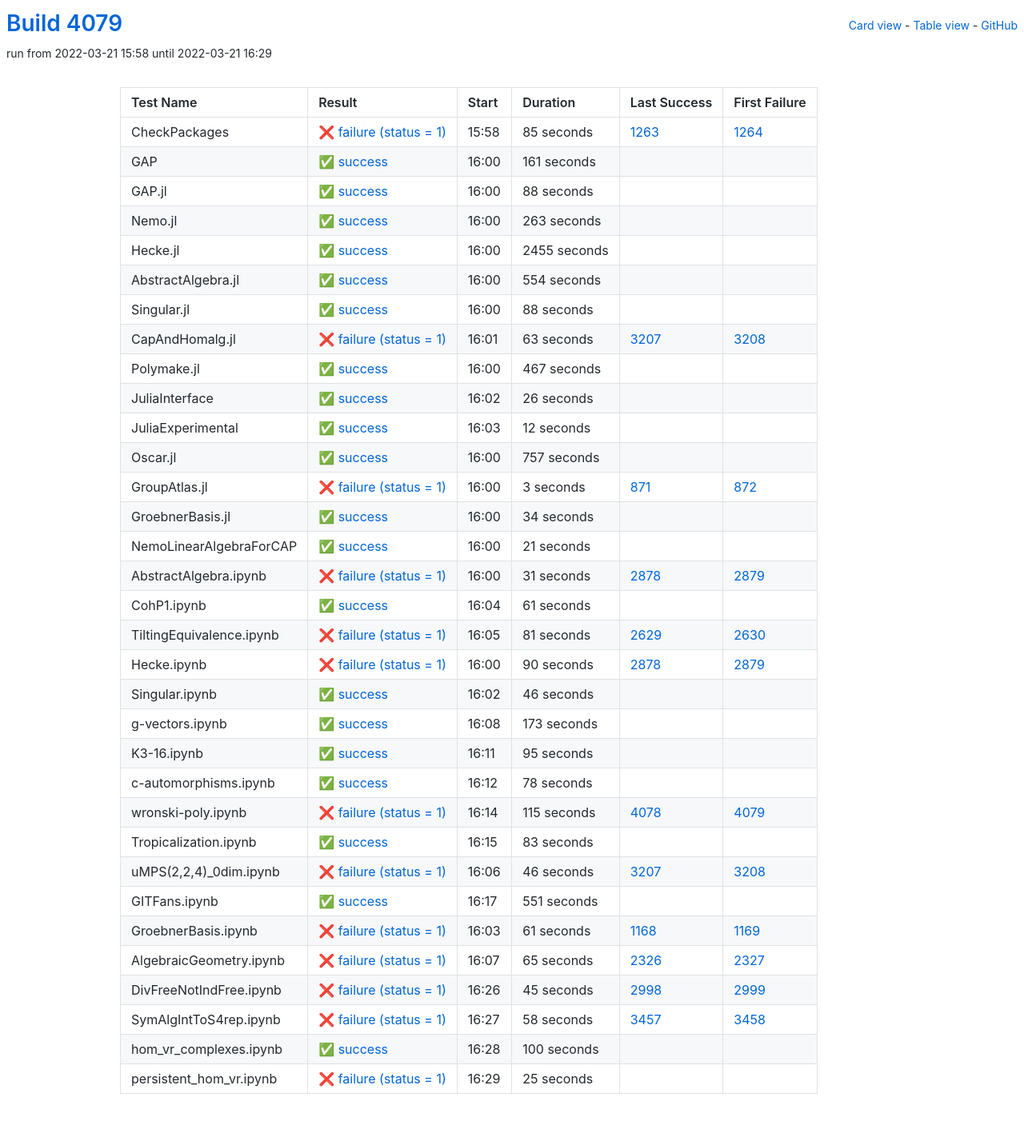
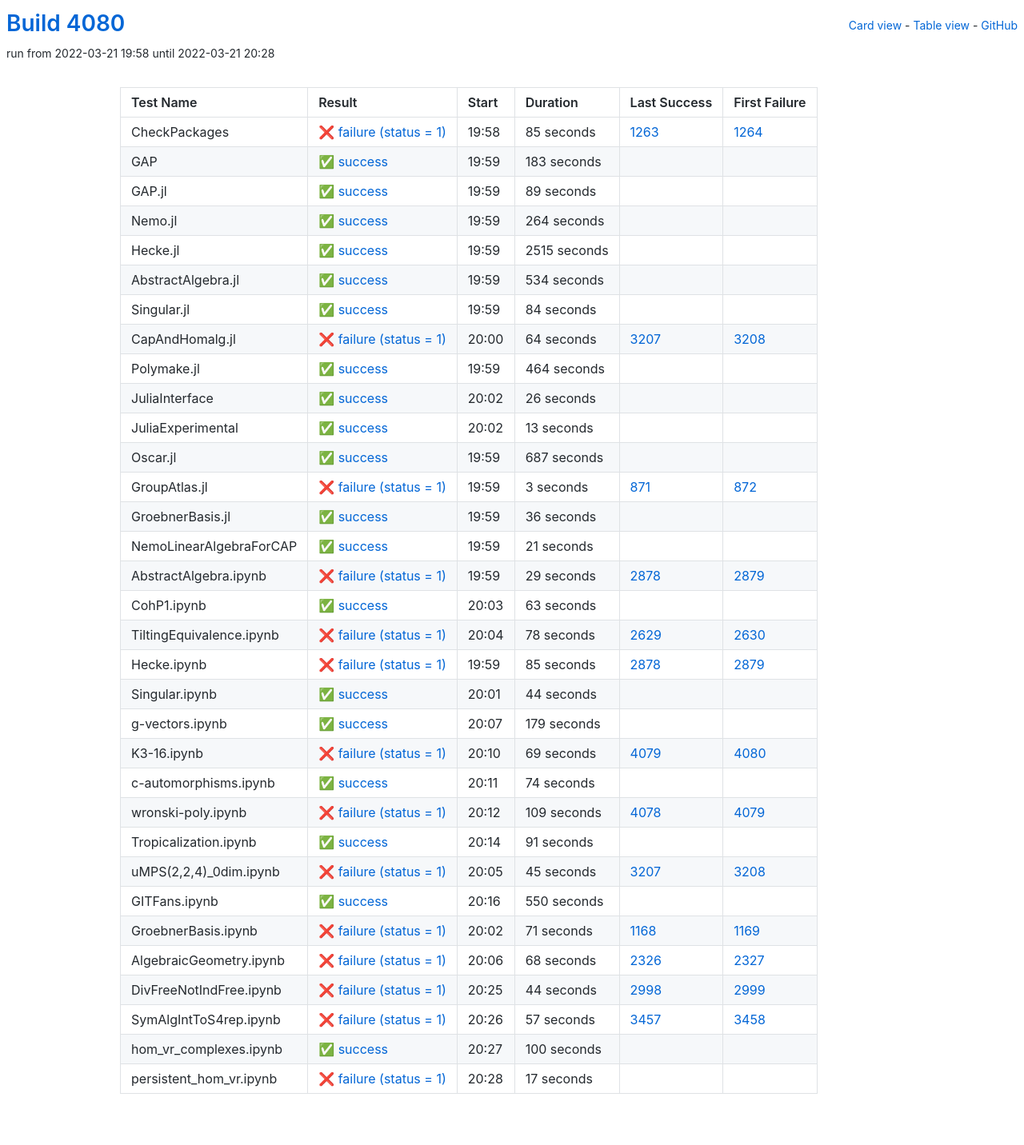
Before and after one commit to oscar-system/oscar-ci-status-stable, a Jekyll site: the page built from table.html, in a window 1280 px wide. Shown: the whole page at 80% size. Built offline with Jekyll 4.4.1, drawn with Linux system fonts in a browser that asks for light colours.

Commit message:
Build #4080

```diff
--- a/_data/ci.yml
+++ b/_data/ci.yml
@@ -1,6 +1,6 @@
 ---
-build: 4079
-build_url: https://oscarci.mathematik.uni-kl.de/job/oscar-stable/4079/
+build: 4080
+build_url: https://oscarci.mathematik.uni-kl.de/job/oscar-stable/4080/
 job: oscar-stable
 organization: oscar-system
 repo: oscar-ci-status-stable
@@ -8,8 +8,8 @@ repourl: https://github.com/oscar-system/oscar-ci-status-stable
 tests:
 - name: CheckPackages
   id: checkpackages
-  log: https://oscarci.mathematik.uni-kl.de/job/oscar-stable/4079/artifact/logs/build-4079/CheckPackages.log
-  start: 2022-03-21 15:58
+  log: https://oscarci.mathematik.uni-kl.de/job/oscar-stable/4080/artifact/logs/build-4080/CheckPackages.log
+  start: 2022-03-21 19:58
   success: false
   exitcode: 1
   status: failure
@@ -20,104 +20,104 @@ tests:
   first_failure_url: https://oscarci.mathematik.uni-kl.de/job/oscar-stable/1264/
 - name: GAP
   id: gap
-  log: https://oscarci.mathematik.uni-kl.de/job/oscar-stable/4079/artifact/logs/build-4079/GAP.log
-  start: 2022-03-21 16:00
+  log: https://oscarci.mathematik.uni-kl.de/job/oscar-stable/4080/artifact/logs/build-4080/GAP.log
+  start: 2022-03-21 19:59
   success: true
   exitcode: 0
   status: success
-  duration: 161
+  duration: 183
   last_success: false
   last_success_url:
   first_failure: false
   first_failure_url:
 - name: GAP.jl
   id: gap-jl
-  log: https://oscarci.mathematik.uni-kl.de/job/oscar-stable/4079/artifact/logs/build-4079/GAP.jl.log
-  start: 2022-03-21 16:00
+  log: https://oscarci.mathematik.uni-kl.de/job/oscar-stable/4080/artifact/logs/build-4080/GAP.jl.log
+  start: 2022-03-21 19:59
   success: true
   exitcode: 0
   status: success
-  duration: 88
+  duration: 89
   last_success: false
   last_success_url:
   first_failure: false
   first_failure_url:
 - name: Nemo.jl
   id: nemo-jl
-  log: https://oscarci.mathematik.uni-kl.de/job/oscar-stable/4079/artifact/logs/build-4079/Nemo.jl.log
-  start: 2022-03-21 16:00
+  log: https://oscarci.mathematik.uni-kl.de/job/oscar-stable/4080/artifact/logs/build-4080/Nemo.jl.log
+  start: 2022-03-21 19:59
   success: true
   exitcode: 0
   status: success
-  duration: 263
+  duration: 264
   last_success: false
   last_success_url:
   first_failure: false
   first_failure_url:
 - name: Hecke.jl
   id: hecke-jl
-  log: https://oscarci.mathematik.uni-kl.de/job/oscar-stable/4079/artifact/logs/build-4079/Hecke.jl.log
-  start: 2022-03-21 16:00
+  log: https://oscarci.mathematik.uni-kl.de/job/oscar-stable/4080/artifact/logs/build-4080/Hecke.jl.log
+  start: 2022-03-21 19:59
   success: true
   exitcode: 0
   status: success
-  duration: 2455
+  duration: 2515
   last_success: false
   last_success_url:
   first_failure: false
   first_failure_url:
 - name: AbstractAlgebra.jl
   id: abstractalgebra-jl
-  log: https://oscarci.mathematik.uni-kl.de/job/oscar-stable/4079/artifact/logs/build-4079/AbstractAlgebra.jl.log
-  start: 2022-03-21 16:00
+  log: https://oscarci.mathematik.uni-kl.de/job/oscar-stable/4080/artifact/logs/build-4080/AbstractAlgebra.jl.log
+  start: 2022-03-21 19:59
   success: true
   exitcode: 0
   status: success
-  duration: 554
+  duration: 534
   last_success: false
   last_success_url:
   first_failure: false
   first_failure_url:
 - name: Singular.jl
   id: singular-jl
-  log: https://oscarci.mathematik.uni-kl.de/job/oscar-stable/4079/artifact/logs/build-4079/Singular.jl.log
-  start: 2022-03-21 16:00
+  log: https://oscarci.mathematik.uni-kl.de/job/oscar-stable/4080/artifact/logs/build-4080/Singular.jl.log
+  start: 2022-03-21 19:59
   success: true
   exitcode: 0
   status: success
-  duration: 88
+  duration: 84
   last_success: false
   last_success_url:
   first_failure: false
   first_failure_url:
 - name: CapAndHomalg.jl
   id: capandhomalg-jl
-  log: https://oscarci.mathematik.uni-kl.de/job/oscar-stable/4079/artifact/logs/build-4079/CapAndHomalg.jl.log
-  start: 2022-03-21 16:01
+  log: https://oscarci.mathematik.uni-kl.de/job/oscar-stable/4080/artifact/logs/build-4080/CapAndHomalg.jl.log
+  start: 2022-03-21 20:00
   success: false
   exitcode: 1
   status: failure
-  duration: 63
+  duration: 64
   last_success: 3207
   last_success_url: https://oscarci.mathematik.uni-kl.de/job/oscar-stable/3207/
   first_failure: 3208
   first_failure_url: https://oscarci.mathematik.uni-kl.de/job/oscar-stable/3208/
 - name: Polymake.jl
   id: polymake-jl
-  log: https://oscarci.mathematik.uni-kl.de/job/oscar-stable/4079/artifact/logs/build-4079/Polymake.jl.log
-  start: 2022-03-21 16:00
+  log: https://oscarci.mathematik.uni-kl.de/job/oscar-stable/4080/artifact/logs/build-4080/Polymake.jl.log
+  start: 2022-03-21 19:59
   success: true
   exitcode: 0
   status: success
-  duration: 467
+  duration: 464
   last_success: false
   last_success_url:
   first_failure: false
   first_failure_url:
 - name: JuliaInterface
   id: juliainterface
-  log: https://oscarci.mathematik.uni-kl.de/job/oscar-stable/4079/artifact/logs/build-4079/JuliaInterface.log
-  start: 2022-03-21 16:02
+  log: https://oscarci.mathematik.uni-kl.de/job/oscar-stable/4080/artifact/logs/build-4080/JuliaInterface.log
+  start: 2022-03-21 20:02
   success: true
   exitcode: 0
   status: success
@@ -128,32 +128,32 @@ tests:
   first_failure_url:
 - name: JuliaExperimental
   id: juliaexperimental
-  log: https://oscarci.mathematik.uni-kl.de/job/oscar-stable/4079/artifact/logs/build-4079/JuliaExperimental.log
-  start: 2022-03-21 16:03
+  log: https://oscarci.mathematik.uni-kl.de/job/oscar-stable/4080/artifact/logs/build-4080/JuliaExperimental.log
+  start: 2022-03-21 20:02
   success: true
   exitcode: 0
   status: success
-  duration: 12
+  duration: 13
   last_success: false
   last_success_url:
   first_failure: false
   first_failure_url:
 - name: Oscar.jl
   id: oscar-jl
-  log: https://oscarci.mathematik.uni-kl.de/job/oscar-stable/4079/artifact/logs/build-4079/Oscar.jl.log
-  start: 2022-03-21 16:00
+  log: https://oscarci.mathematik.uni-kl.de/job/oscar-stable/4080/artifact/logs/build-4080/Oscar.jl.log
+  start: 2022-03-21 19:59
   success: true
   exitcode: 0
   status: success
-  duration: 757
+  duration: 687
   last_success: false
   last_success_url:
   first_failure: false
   first_failure_url:
 - name: GroupAtlas.jl
   id: groupatlas-jl
-  log: https://oscarci.mathematik.uni-kl.de/job/oscar-stable/4079/artifact/logs/build-4079/GroupAtlas.jl.log
-  start: 2022-03-21 16:00
+  log: https://oscarci.mathematik.uni-kl.de/job/oscar-stable/4080/artifact/logs/build-4080/GroupAtlas.jl.log
+  start: 2022-03-21 19:59
   success: false
   exitcode: 1
   status: failure
@@ -164,20 +164,20 @@ tests:
   first_failure_url: https://oscarci.mathematik.uni-kl.de/job/oscar-stable/872/
 - name: GroebnerBasis.jl
   id: groebnerbasis-jl
-  log: https://oscarci.mathematik.uni-kl.de/job/oscar-stable/4079/artifact/logs/build-4079/GroebnerBasis.jl.log
-  start: 2022-03-21 16:00
+  log: https://oscarci.mathematik.uni-kl.de/job/oscar-stable/4080/artifact/logs/build-4080/GroebnerBasis.jl.log
+  start: 2022-03-21 19:59
   success: true
   exitcode: 0
   status: success
-  duration: 34
+  duration: 36
   last_success: false
   last_success_url:
   first_failure: false
   first_failure_url:
 - name: NemoLinearAlgebraForCAP
   id: nemolinearalgebraforcap
-  log: https://oscarci.mathematik.uni-kl.de/job/oscar-stable/4079/artifact/logs/build-4079/NemoLinearAlgebraForCAP.log
-  start: 2022-03-21 16:00
+  log: https://oscarci.mathematik.uni-kl.de/job/oscar-stable/4080/artifact/logs/build-4080/NemoLinearAlgebraForCAP.log
+  start: 2022-03-21 19:59
   success: true
   exitcode: 0
   status: success
@@ -188,200 +188,200 @@ tests:
   first_failure_url:
 - name: AbstractAlgebra.ipynb
   id: abstractalgebra-ipynb
-  log: https://oscarci.mathematik.uni-kl.de/job/oscar-stable/4079/artifact/logs/build-4079/AbstractAlgebra.ipynb.log
-  start: 2022-03-21 16:00
+  log: https://oscarci.mathematik.uni-kl.de/job/oscar-stable/4080/artifact/logs/build-4080/AbstractAlgebra.ipynb.log
+  start: 2022-03-21 19:59
   success: false
   exitcode: 1
   status: failure
-  duration: 31
+  duration: 29
   last_success: 2878
   last_success_url: https://oscarci.mathematik.uni-kl.de/job/oscar-stable/2878/
   first_failure: 2879
   first_failure_url: https://oscarci.mathematik.uni-kl.de/job/oscar-stable/2879/
 - name: CohP1.ipynb
   id: cohp1-ipynb
-  log: https://oscarci.mathematik.uni-kl.de/job/oscar-stable/4079/artifact/logs/build-4079/CohP1.ipynb.log
-  start: 2022-03-21 16:04
+  log: https://oscarci.mathematik.uni-kl.de/job/oscar-stable/4080/artifact/logs/build-4080/CohP1.ipynb.log
+  start: 2022-03-21 20:03
   success: true
   exitcode: 0
   status: success
-  duration: 61
+  duration: 63
   last_success: false
   last_success_url:
   first_failure: false
   first_failure_url:
 - name: TiltingEquivalence.ipynb
   id: tiltingequivalence-ipynb
-  log: https://oscarci.mathematik.uni-kl.de/job/oscar-stable/4079/artifact/logs/build-4079/TiltingEquivalence.ipynb.log
-  start: 2022-03-21 16:05
+  log: https://oscarci.mathematik.uni-kl.de/job/oscar-stable/4080/artifact/logs/build-4080/TiltingEquivalence.ipynb.log
+  start: 2022-03-21 20:04
   success: false
   exitcode: 1
   status: failure
-  duration: 81
+  duration: 78
   last_success: 2629
   last_success_url: https://oscarci.mathematik.uni-kl.de/job/oscar-stable/2629/
   first_failure: 2630
   first_failure_url: https://oscarci.mathematik.uni-kl.de/job/oscar-stable/2630/
 - name: Hecke.ipynb
   id: hecke-ipynb
-  log: https://oscarci.mathematik.uni-kl.de/job/oscar-stable/4079/artifact/logs/build-4079/Hecke.ipynb.log
-  start: 2022-03-21 16:00
+  log: https://oscarci.mathematik.uni-kl.de/job/oscar-stable/4080/artifact/logs/build-4080/Hecke.ipynb.log
+  start: 2022-03-21 19:59
   success: false
   exitcode: 1
   status: failure
-  duration: 90
+  duration: 85
   last_success: 2878
   last_success_url: https://oscarci.mathematik.uni-kl.de/job/oscar-stable/2878/
   first_failure: 2879
   first_failure_url: https://oscarci.mathematik.uni-kl.de/job/oscar-stable/2879/
 - name: Singular.ipynb
   id: singular-ipynb
-  log: https://oscarci.mathematik.uni-kl.de/job/oscar-stable/4079/artifact/logs/build-4079/Singular.ipynb.log
-  start: 2022-03-21 16:02
+  log: https://oscarci.mathematik.uni-kl.de/job/oscar-stable/4080/artifact/logs/build-4080/Singular.ipynb.log
+  start: 2022-03-21 20:01
   success: true
   exitcode: 0
   status: success
-  duration: 46
+  duration: 44
   last_success: false
   last_success_url:
   first_failure: false
   first_failure_url:
 - name: g-vectors.ipynb
   id: g-vectors-ipynb
-  log: https://oscarci.mathematik.uni-kl.de/job/oscar-stable/4079/artifact/logs/build-4079/g-vectors.ipynb.log
-  start: 2022-03-21 16:08
+  log: https://oscarci.mathematik.uni-kl.de/job/oscar-stable/4080/artifact/logs/build-4080/g-vectors.ipynb.log
+  start: 2022-03-21 20:07
   success: true
   exitcode: 0
   status: success
-  duration: 173
+  duration: 179
   last_success: false
   last_success_url:
   first_failure: false
   first_failure_url:
 - name: K3-16.ipynb
   id: k3-16-ipynb
-  log: https://oscarci.mathematik.uni-kl.de/job/oscar-stable/4079/artifact/logs/build-4079/K3-16.ipynb.log
-  start: 2022-03-21 16:11
+  log: https://oscarci.mathematik.uni-kl.de/job/oscar-stable/4080/artifact/logs/build-4080/K3-16.ipynb.log
+  start: 2022-03-21 20:10
+  success: false
+  exitcode: 1
+  status: failure
+  duration: 69
+  last_success: 4079
+  last_success_url: https://oscarci.mathematik.uni-kl.de/job/oscar-stable/4079/
+  first_failure: 4080
+  first_failure_url: https://oscarci.mathematik.uni-kl.de/job/oscar-stable/4080/
+- name: c-automorphisms.ipynb
+  id: c-automorphisms-ipynb
+  log: https://oscarci.mathematik.uni-kl.de/job/oscar-stable/4080/artifact/logs/build-4080/c-automorphisms.ipynb.log
+  start: 2022-03-21 20:11
   success: true
   exitcode: 0
   status: success
-  duration: 95
-  last_success: false
-  last_success_url:
-  first_failure: false
-  first_failure_url:
-- name: c-automorphisms.ipynb
-  id: c-automorphisms-ipynb
-  log: https://oscarci.mathematik.uni-kl.de/job/oscar-stable/4079/artifact/logs/build-4079/c-automorphisms.ipynb.log
-  start: 2022-03-21 16:12
-  success: true
-  exitcode: 0
-  status: success
-  duration: 78
+  duration: 74
   last_success: false
   last_success_url:
   first_failure: false
   first_failure_url:
 - name: wronski-poly.ipynb
   id: wronski-poly-ipynb
-  log: https://oscarci.mathematik.uni-kl.de/job/oscar-stable/4079/artifact/logs/build-4079/wronski-poly.ipynb.log
-  start: 2022-03-21 16:14
+  log: https://oscarci.mathematik.uni-kl.de/job/oscar-stable/4080/artifact/logs/build-4080/wronski-poly.ipynb.log
+  start: 2022-03-21 20:12
   success: false
   exitcode: 1
   status: failure
-  duration: 115
+  duration: 109
   last_success: 4078
   last_success_url: https://oscarci.mathematik.uni-kl.de/job/oscar-stable/4078/
   first_failure: 4079
   first_failure_url: https://oscarci.mathematik.uni-kl.de/job/oscar-stable/4079/
 - name: Tropicalization.ipynb
   id: tropicalization-ipynb
-  log: https://oscarci.mathematik.uni-kl.de/job/oscar-stable/4079/artifact/logs/build-4079/Tropicalization.ipynb.log
-  start: 2022-03-21 16:15
+  log: https://oscarci.mathematik.uni-kl.de/job/oscar-stable/4080/artifact/logs/build-4080/Tropicalization.ipynb.log
+  start: 2022-03-21 20:14
   success: true
   exitcode: 0
   status: success
-  duration: 83
+  duration: 91
   last_success: false
   last_success_url:
   first_failure: false
   first_failure_url:
 - name: uMPS(2,2,4)_0dim.ipynb
   id: umps-2-2-4-0dim-ipynb
-  log: https://oscarci.mathematik.uni-kl.de/job/oscar-stable/4079/artifact/logs/build-4079/uMPS-2-2-4-_0dim.ipynb.log
-  start: 2022-03-21 16:06
+  log: https://oscarci.mathematik.uni-kl.de/job/oscar-stable/4080/artifact/logs/build-4080/uMPS-2-2-4-_0dim.ipynb.log
+  start: 2022-03-21 20:05
   success: false
   exitcode: 1
   status: failure
-  duration: 46
+  duration: 45
   last_success: 3207
   last_success_url: https://oscarci.mathematik.uni-kl.de/job/oscar-stable/3207/
   first_failure: 3208
   first_failure_url: https://oscarci.mathematik.uni-kl.de/job/oscar-stable/3208/
 - name: GITFans.ipynb
   id: gitfans-ipynb
-  log: https://oscarci.mathematik.uni-kl.de/job/oscar-stable/4079/artifact/logs/build-4079/GITFans.ipynb.log
-  start: 2022-03-21 16:17
+  log: https://oscarci.mathematik.uni-kl.de/job/oscar-stable/4080/artifact/logs/build-4080/GITFans.ipynb.log
+  start: 2022-03-21 20:16
   success: true
   exitcode: 0
   status: success
-  duration: 551
+  duration: 550
   last_success: false
   last_success_url:
   first_failure: false
   first_failure_url:
 - name: GroebnerBasis.ipynb
   id: groebnerbasis-ipynb
-  log: https://oscarci.mathematik.uni-kl.de/job/oscar-stable/4079/artifact/logs/build-4079/GroebnerBasis.ipynb.log
-  start: 2022-03-21 16:03
+  log: https://oscarci.mathematik.uni-kl.de/job/oscar-stable/4080/artifact/logs/build-4080/GroebnerBasis.ipynb.log
+  start: 2022-03-21 20:02
   success: false
   exitcode: 1
   status: failure
-  duration: 61
+  duration: 71
   last_success: 1168
   last_success_url: https://oscarci.mathematik.uni-kl.de/job/oscar-stable/1168/
   first_failure: 1169
   first_failure_url: https://oscarci.mathematik.uni-kl.de/job/oscar-stable/1169/
 - name: AlgebraicGeometry.ipynb
   id: algebraicgeometry-ipynb
-  log: https://oscarci.mathematik.uni-kl.de/job/oscar-stable/4079/artifact/logs/build-4079/AlgebraicGeometry.ipynb.log
-  start: 2022-03-21 16:07
+  log: https://oscarci.mathematik.uni-kl.de/job/oscar-stable/4080/artifact/logs/build-4080/AlgebraicGeometry.ipynb.log
+  start: 2022-03-21 20:06
   success: false
   exitcode: 1
   status: failure
-  duration: 65
+  duration: 68
   last_success: 2326
   last_success_url: https://oscarci.mathematik.uni-kl.de/job/oscar-stable/2326/
   first_failure: 2327
   first_failure_url: https://oscarci.mathematik.uni-kl.de/job/oscar-stable/2327/
 - name: DivFreeNotIndFree.ipynb
   id: divfreenotindfree-ipynb
-  log: https://oscarci.mathematik.uni-kl.de/job/oscar-stable/4079/artifact/logs/build-4079/DivFreeNotIndFree.ipynb.log
-  start: 2022-03-21 16:26
+  log: https://oscarci.mathematik.uni-kl.de/job/oscar-stable/4080/artifact/logs/build-4080/DivFreeNotIndFree.ipynb.log
+  start: 2022-03-21 20:25
   success: false
   exitcode: 1
   status: failure
-  duration: 45
+  duration: 44
   last_success: 2998
   last_success_url: https://oscarci.mathematik.uni-kl.de/job/oscar-stable/2998/
   first_failure: 2999
   first_failure_url: https://oscarci.mathematik.uni-kl.de/job/oscar-stable/2999/
 - name: SymAlgIntToS4rep.ipynb
   id: symalginttos4rep-ipynb
-  log: https://oscarci.mathematik.uni-kl.de/job/oscar-stable/4079/artifact/logs/build-4079/SymAlgIntToS4rep.ipynb.log
-  start: 2022-03-21 16:27
+  log: https://oscarci.mathematik.uni-kl.de/job/oscar-stable/4080/artifact/logs/build-4080/SymAlgIntToS4rep.ipynb.log
+  start: 2022-03-21 20:26
   success: false
   exitcode: 1
   status: failure
-  duration: 58
+  duration: 57
   last_success: 3457
   last_success_url: https://oscarci.mathematik.uni-kl.de/job/oscar-stable/3457/
   first_failure: 3458
   first_failure_url: https://oscarci.mathematik.uni-kl.de/job/oscar-stable/3458/
 - name: hom_vr_complexes.ipynb
   id: hom-vr-complexes-ipynb
-  log: https://oscarci.mathematik.uni-kl.de/job/oscar-stable/4079/artifact/logs/build-4079/hom_vr_complexes.ipynb.log
-  start: 2022-03-21 16:28
+  log: https://oscarci.mathematik.uni-kl.de/job/oscar-stable/4080/artifact/logs/build-4080/hom_vr_complexes.ipynb.log
+  start: 2022-03-21 20:27
   success: true
   exitcode: 0
   status: success
@@ -392,12 +392,12 @@ tests:
   first_failure_url:
 - name: persistent_hom_vr.ipynb
   id: persistent-hom-vr-ipynb
-  log: https://oscarci.mathematik.uni-kl.de/job/oscar-stable/4079/artifact/logs/build-4079/persistent_hom_vr.ipynb.log
-  start: 2022-03-21 16:29
+  log: https://oscarci.mathematik.uni-kl.de/job/oscar-stable/4080/artifact/logs/build-4080/persistent_hom_vr.ipynb.log
+  start: 2022-03-21 20:28
   success: false
   exitcode: 1
   status: failure
-  duration: 25
+  duration: 17
   last_success: false
   last_success_url:
   first_failure: false
```
Also changed, not shown: README.md.
